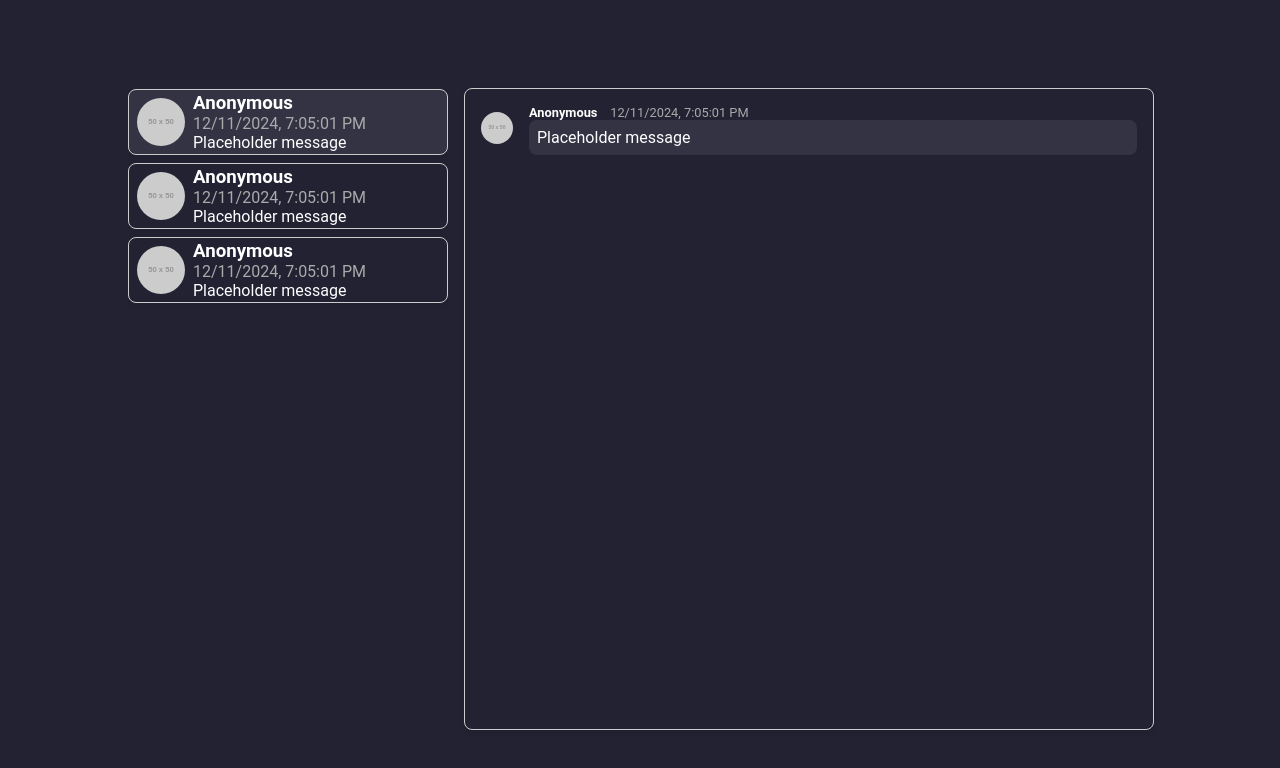
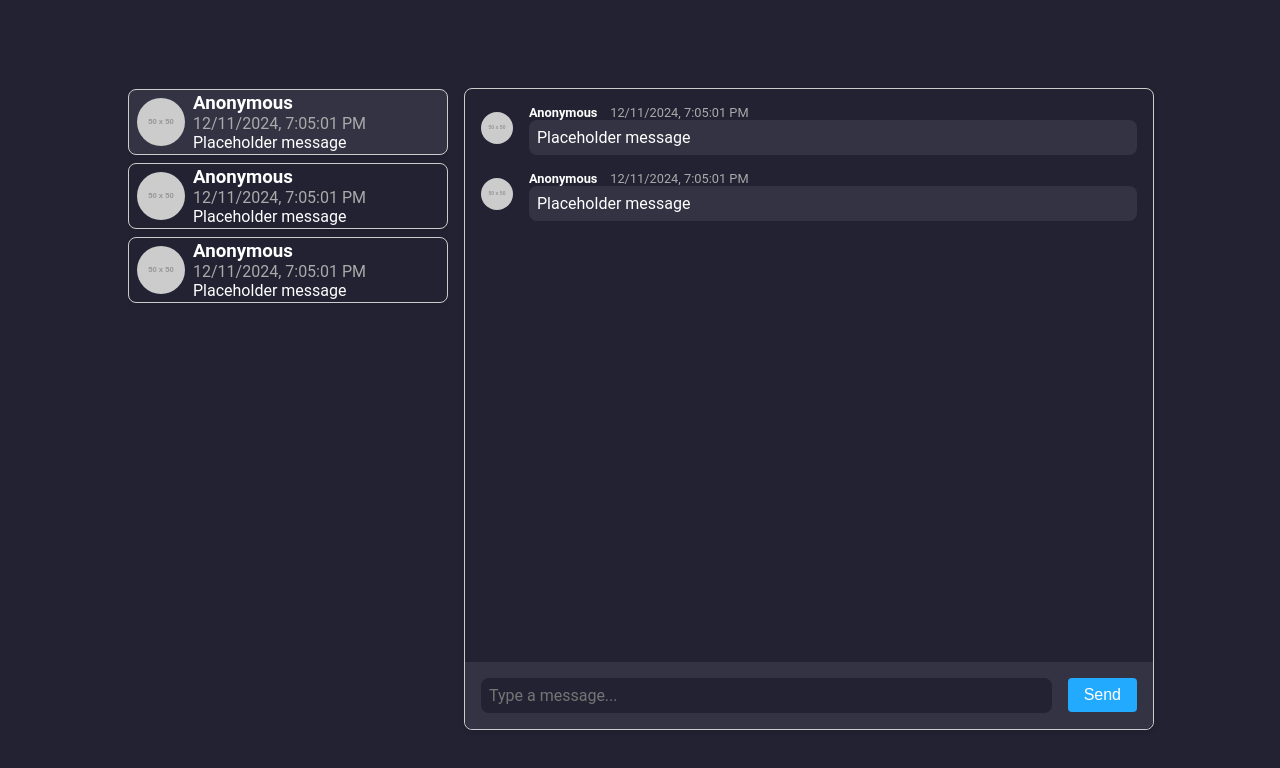
Before and after one commit to Trxtxn718/Verteilte-Systeme-Chatapp, an Angular app in the folder client/: page / in a window 1280 px wide. Shown: the top 768 px of the page. Built offline with nearby package versions, Linux system fonts and the light colour scheme.

Commit message:
Added: Chat bar to chat component (currently console.log)

```diff
--- a/client/src/app/chat/chat.component.html
+++ b/client/src/app/chat/chat.component.html
@@ -1,3 +1,10 @@
 <div id="chat" class="bordered">
-    <app-chat-message></app-chat-message>
+    <div id="chat-history">
+        <app-chat-message></app-chat-message>
+        <app-chat-message></app-chat-message>
+    </div>
+    <div id="chat-input">
+        <textarea id="chat-bar" placeholder="Type a message..." oninput='this.style.height = "";this.style.height = this.scrollHeight - 16 + "px"'></textarea>
+        <button id="chat-send" class="btn btn-primary" (click)="sendMessage()">Send</button>
+    </div>
 </div>
--- a/client/src/app/chat/chat.component.scss
+++ b/client/src/app/chat/chat.component.scss
@@ -1,4 +1,38 @@
+@import '../../variables';
+
 #chat{
     width: 100%;
     height: 80vh;
+
+    display: flex;
+    flex-direction: column;
+
+    #chat-history{
+        flex: 1;
+    }
+
+    #chat-input{
+        display: flex;
+        align-items: center;
+        padding: 1em;
+        background-color: $background-color-light;
+
+        border-bottom-left-radius: 0.5em;
+        border-bottom-right-radius: 0.5em;
+
+        #chat-bar{
+            flex: 1;
+            padding: 0.5em;
+            border: none;
+            border-radius: 0.5em;
+            background-color: $background-color;
+            color: $font-color;
+            margin-right: 1em;
+            font-size: 1em;
+            resize: none;
+            height: 1.2em;
+            max-height: 5em;
+            font-family: $font-family;
+        }
+    }
 }
--- a/client/src/app/chat/chat.component.ts
+++ b/client/src/app/chat/chat.component.ts
@@ -9,5 +9,23 @@ import { ChatMessageComponent } from '../chat-message/chat-message.component';
   styleUrl: './chat.component.scss'
 })
 export class ChatComponent {
+  ngOnInit() {
+    const chatBar = document.getElementById('chat-bar') as HTMLInputElement;
+    if (chatBar) {
+      chatBar.addEventListener('keydown', (event: KeyboardEvent) => {
+        if (event.key === 'Enter' && !event.shiftKey) {
+          event.preventDefault();
+          this.sendMessage();
+        }
+      });
+    }
+  }
 
+  sendMessage() {
+    const chatBar = document.getElementById('chat-bar') as HTMLInputElement;
+    const message = chatBar.value;
+    chatBar.value = '';
+    chatBar.style.height = "1.2em";
+    console.log('Message sent:', message);
+  }
 }
--- a/client/src/app/login/login.component.html
+++ b/client/src/app/login/login.component.html
@@ -5,7 +5,7 @@
         </h1>
         <form action="http://localhost:8080/users/login" method="POST" id="login-form" class="bordered">
             <div class="form-group">
-                <input type="text" id="email" name="email" placeholder="Email" class="form-control" required>
+                <input type="email" id="email" name="email" placeholder="Email" class="form-control" required>
             </div>
             <div class="form-group">
                 <input type="password" id="password" name="password" placeholder="Password" class="form-control" required>
--- a/client/src/app/login/login.component.scss
+++ b/client/src/app/login/login.component.scss
@@ -21,6 +21,7 @@
         margin-bottom: 1em;
 
         input[type="text"],
+        input[type="email"],
         input[type="password"] {
             padding: 0.5em;
             font-size: 1em;
--- a/client/src/app/register/register.component.html
+++ b/client/src/app/register/register.component.html
@@ -8,7 +8,7 @@
                 <input type="text" id="username" name="username" placeholder="Benutzername" class="form-control" required>
             </div>
             <div class="form-group">
-                <input type="text" id="email" name="email" placeholder="Email" class="form-control" required>
+                <input type="email" id="email" name="email" placeholder="Email" class="form-control" required>
             </div>
             <div class="form-group">
                 <input type="password" id="password" name="password" placeholder="Password" class="form-control" required>
--- a/client/src/app/register/register.component.scss
+++ b/client/src/app/register/register.component.scss
@@ -21,6 +21,7 @@
         margin-bottom: 1em;
 
         input[type="text"],
+        input[type="email"],
         input[type="password"] {
             padding: 0.5em;
             font-size: 1em;
```
Also changed, not shown: 1 other file (tests, documents, lock files or other folders).
